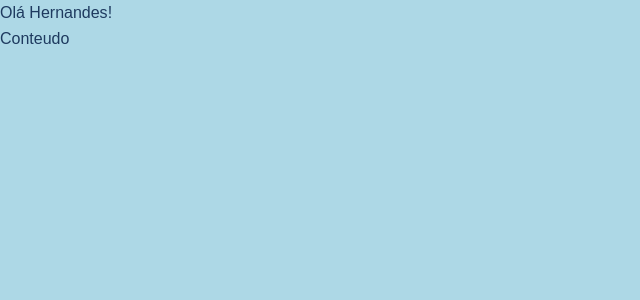
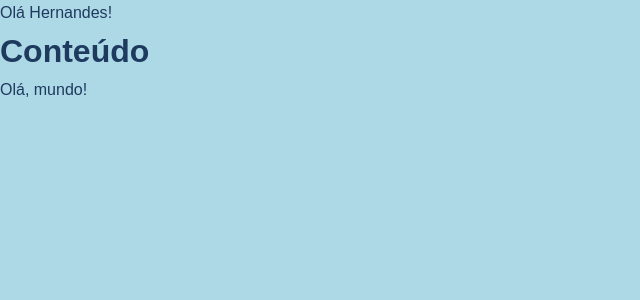
Before and after one commit to Harthuz/react-to-do-list, a React (Vite) app: page / in a window 1280 px wide. Shown: the top 300 px of the page, without its empty margins (0-640 px from the left). Built offline with nearby package versions, Linux system fonts and the light colour scheme.

Commit message:
feat: update Conteudo component to accept children and render content in App

```diff
--- a/src/App.jsx
+++ b/src/App.jsx
@@ -8,7 +8,11 @@ function App() {
   return (
     <>
       <Cabecalho nomeUsuario="Hernandes" />
-      <Conteudo />
+      <Conteudo>
+        <h1>Conteúdo</h1>
+        <p>Olá, mundo!</p>
+      </Conteudo>
+
     </>
   )
 }
--- a/src/componentes/Conteudo/Conteudo.jsx
+++ b/src/componentes/Conteudo/Conteudo.jsx
@@ -1,7 +1,8 @@
-const Conteudo = () => {
+const Conteudo = (props) => {
+    const { children } = props;
     return (
         <div>
-            Conteudo
+            {children}
         </div>
     );
 }
```
